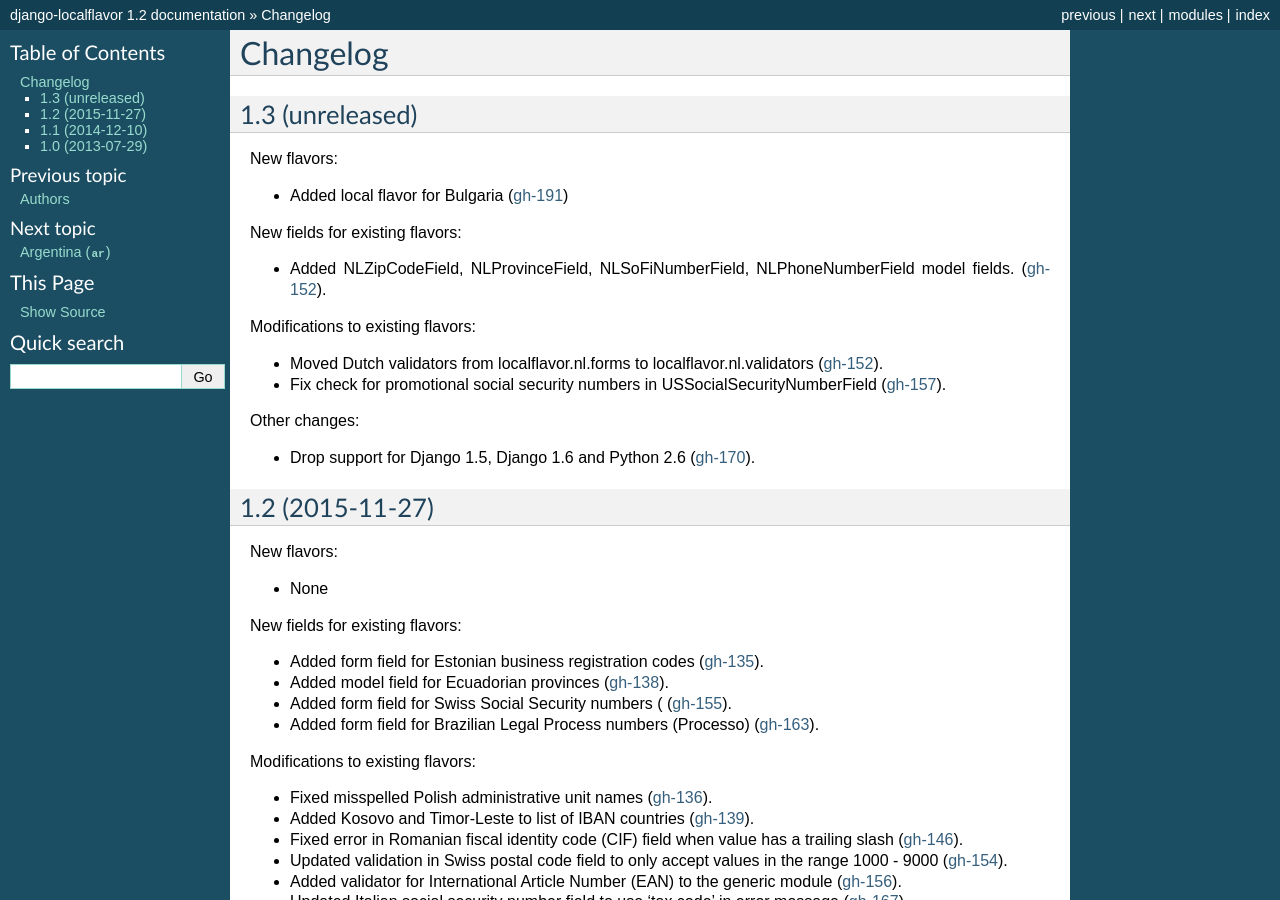
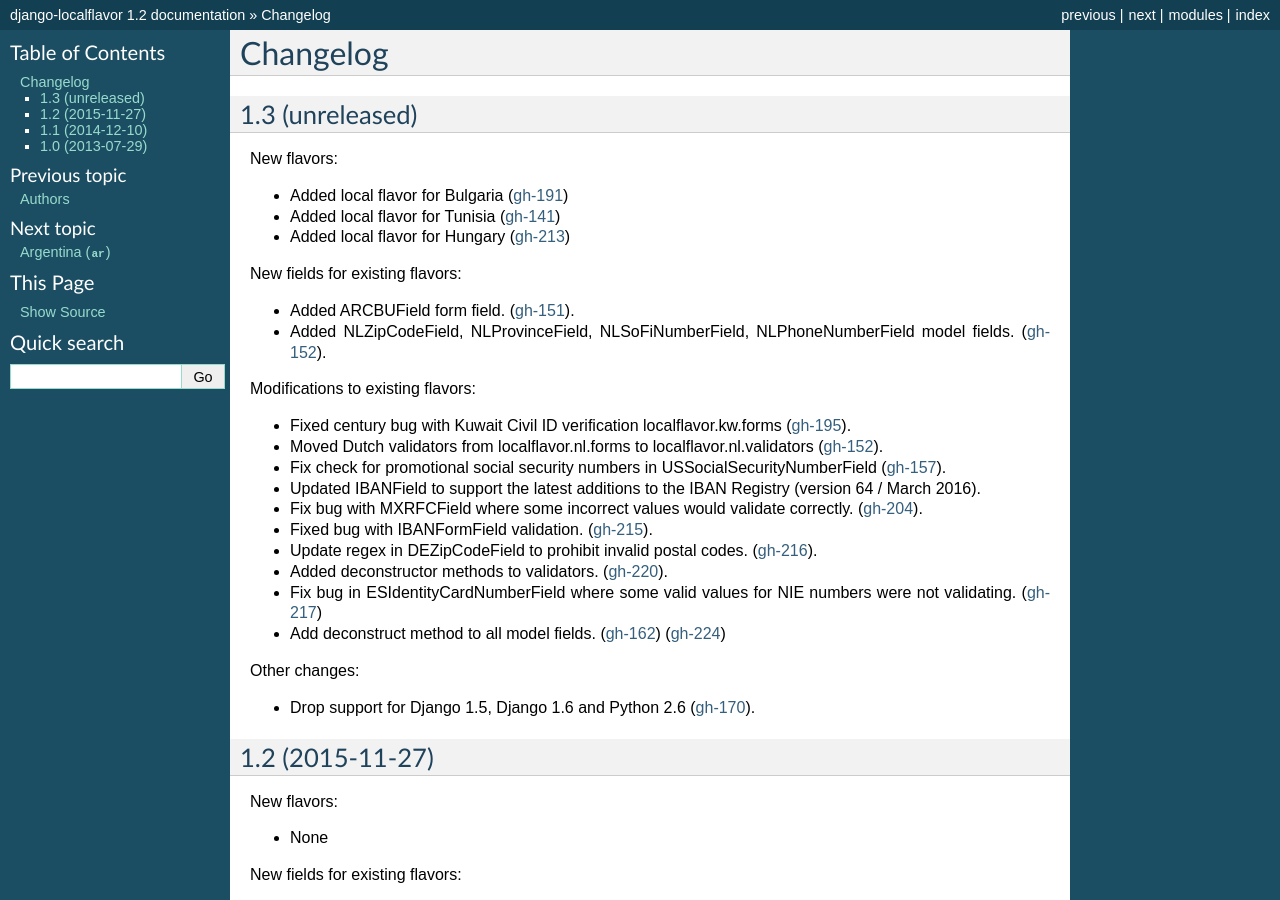
Before and after one commit to django/django-localflavor, a Sphinx documentation site: the page built from docs/changelog.rst, in a window 1280 px wide and 900 px high. Built offline with Sphinx 7.4.7, drawn with Linux system fonts in a browser that asks for light colours.

Commit message:
fixing civil id validation for those ids starting with 300

```diff
--- a/docs/authors.rst
+++ b/docs/authors.rst
@@ -16,6 +16,7 @@ Authors
 * Ben Davis
 * Ben Konrath
 * Bruno M. Custódio
+* Burhan Khalid
 * Claude Paroz
 * Douglas Miranda
 * Erik Romijn
--- a/docs/changelog.rst
+++ b/docs/changelog.rst
@@ -8,18 +8,41 @@ New flavors:
 
 - Added local flavor for Bulgaria
   (`gh-191 <https://github.com/django/django-localflavor/pull/191>`_)
+- Added local flavor for Tunisia
+  (`gh-141 <https://github.com/django/django-localflavor/pull/141>`_)
+- Added local flavor for Hungary
+  (`gh-213 <https://github.com/django/django-localflavor/pull/213>`_)
 
 New fields for existing flavors:
 
+- Added ARCBUField form field.
+  (`gh-151 <https://github.com/django/django-localflavor/pull/151>`_).
 - Added NLZipCodeField, NLProvinceField, NLSoFiNumberField, NLPhoneNumberField model fields.
   (`gh-152 <https://github.com/django/django-localflavor/pull/152>`_).
 
 Modifications to existing flavors:
 
+- Fixed century bug with Kuwait Civil ID verification localflavor.kw.forms
+  (`gh-195 <https://github.com/django/django-localflavor/pull/195>`_).
 - Moved Dutch validators from localflavor.nl.forms to localflavor.nl.validators
   (`gh-152 <https://github.com/django/django-localflavor/pull/152>`_).
 - Fix check for promotional social security numbers in USSocialSecurityNumberField
   (`gh-157 <https://github.com/django/django-localflavor/pull/157>`_).
+- Updated IBANField to support the latest additions to the IBAN Registry (version 64 / March 2016).
+- Fix bug with MXRFCField where some incorrect values would validate correctly.
+  (`gh-204 <https://github.com/django/django-localflavor/issues/204>`_).
+- Fixed bug with IBANFormField validation.
+  (`gh-215 <https://github.com/django/django-localflavor/pull/215>`_).
+- Update regex in DEZipCodeField to prohibit invalid postal codes.
+  (`gh-216 <https://github.com/django/django-localflavor/pull/216>`_).
+- Added deconstructor methods to validators.
+  (`gh-220 <https://github.com/django/django-localflavor/pull/220>`_).
+- Fix bug in ESIdentityCardNumberField where some valid values for NIE numbers were not
+  validating.
+  (`gh-217 <https://github.com/django/django-localflavor/pull/217>`_)
+- Add deconstruct method to all model fields.
+  (`gh-162 <https://github.com/django/django-localflavor/pull/162>`_)
+  (`gh-224 <https://github.com/django/django-localflavor/pull/224>`_)
 
 Other changes:
 
```
Also changed, not shown: 2 other files.
